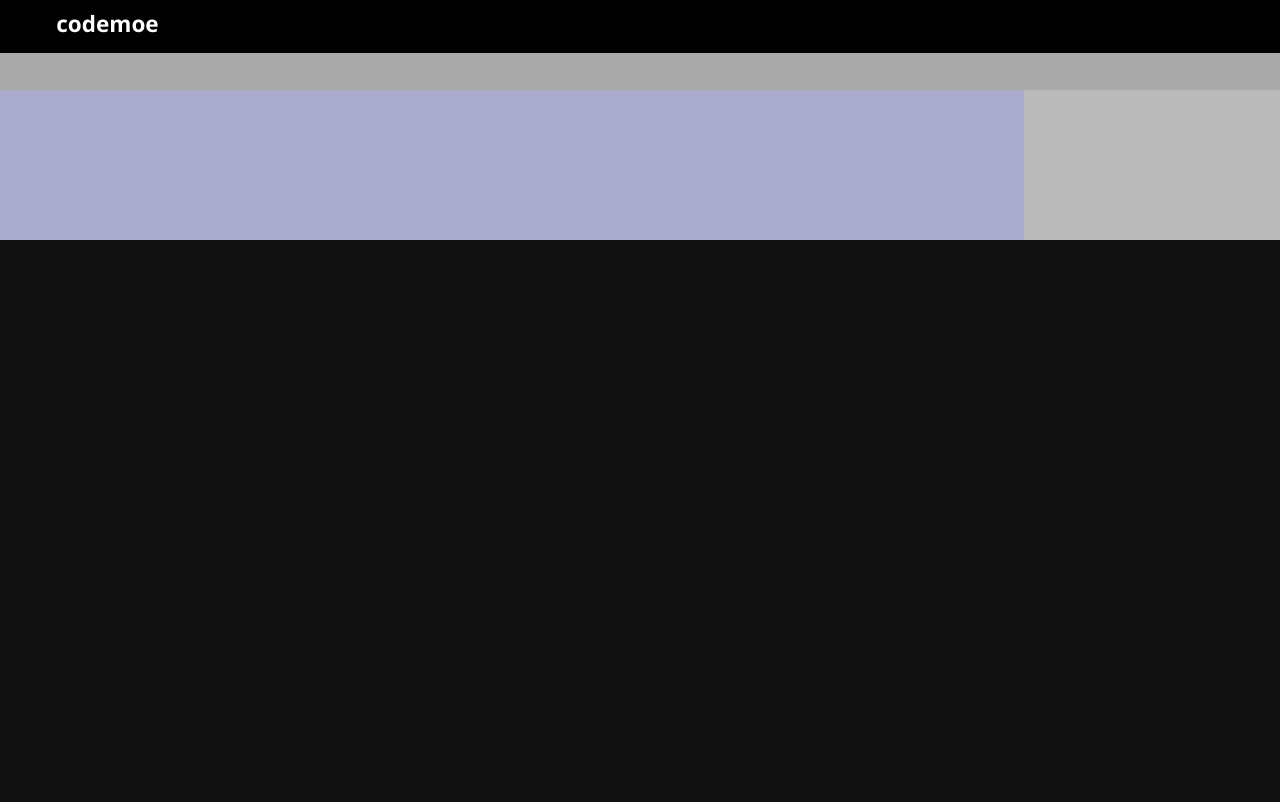
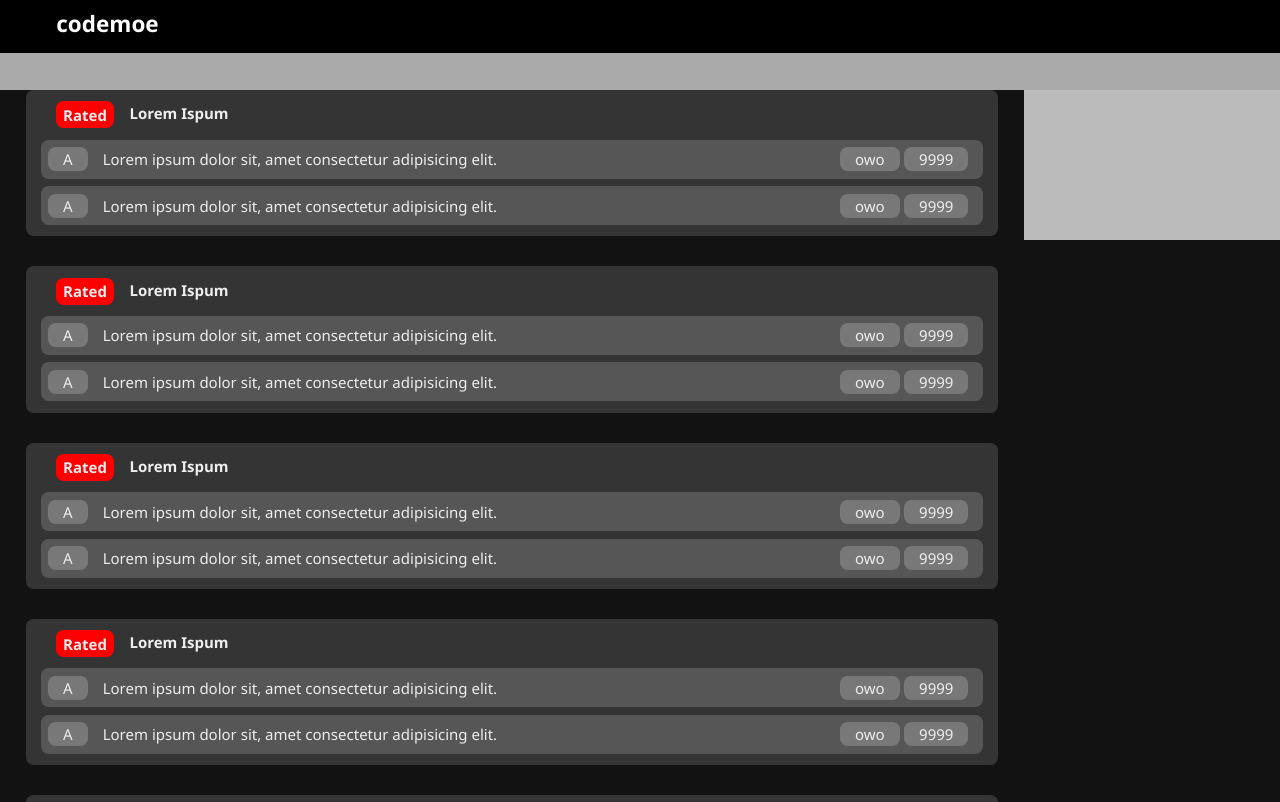
Before and after one commit to sterryn261/codemoe, a Vue app: page / in a window 1280 px wide. Shown: the top 802 px of the page. Built offline with nearby package versions, Linux system fonts and the light colour scheme.

Commit message:
List created

```diff
--- a/src/components/List/Contest.vue
+++ b/src/components/List/Contest.vue
@@ -1,7 +1,61 @@
 <script setup lang="ts">
+import Problem from './Problem.vue';
 </script>
 
 <template>
+  <div class="contest">
+
+    <div class="title">
+      <div class="type"> Rated </div> <span> Lorem Ispum </span>
+    </div>
+    <div class="problems">
+      <Problem />
+      <Problem />
+    </div>
+  </div>
 </template>
 
-<style scoped lang="scss"></style>
+<style scoped lang="scss">
+.contest {
+  display: flex;
+  flex-direction: column;
+  gap: 0.75em;
+
+  width: 76vw;
+  padding: 0.75em 1em;
+  border-radius: 0.5em;
+  margin: 2em 2vw;
+
+  color: var(--dp-text);
+  background: var(--ds-bg);
+
+  .title {
+    display: flex;
+    flex-direction: row;
+    gap: 1em;
+
+    margin-left: 1em;
+
+    .type {
+      padding: 0.1em 0.5em;
+      border-radius: 0.5em;
+
+      font-weight: bold;
+
+      background: var(--dp);
+
+    }
+
+    span {
+      font-weight: bold;
+      line-height: 1.7em;
+    }
+  }
+
+  .problems {
+    display: flex;
+    flex-direction: column;
+    gap: 0.5em;
+  }
+}
+</style>
--- a/src/components/List/List.vue
+++ b/src/components/List/List.vue
@@ -1,16 +1,37 @@
 <script setup lang="ts">
+import Contest from './Contest.vue';
 </script>
 
 <template>
   <div class="list">
+    <Contest />
+    <Contest />
+    <Contest />
+    <Contest />
+    <Contest />
+    <Contest />
+    <Contest />
+    <Contest />
+    <Contest />
+    <Contest />
+    <Contest />
+    <Contest />
+    <Contest />
+    <Contest />
+    <Contest />
+    <Contest />
+    <Contest />
+    <Contest />
+    <Contest />
+    <Contest />
+    <Contest />
+    <Contest />
+
   </div>
 </template>
 
 <style scoped lang="scss">
 .list {
   width: 80vw;
-  height: 10em;
-
-  background: #aac;
 }
 </style>
--- a/src/components/List/Problem.vue
+++ b/src/components/List/Problem.vue
@@ -2,6 +2,51 @@
 </script>
 
 <template>
+  <div class="problem">
+    <div class="id">
+      A
+    </div>
+    <span> Lorem ipsum dolor sit, amet consectetur adipisicing elit.</span>
+
+    <div class="tags">
+      <div class="tag"> owo </div>
+      <div class="tag"> 9999 </div>
+    </div>
+  </div>
 </template>
 
-<style scoped lang="scss"></style>
+<style scoped lang="scss">
+.problem {
+  display: flex;
+  flex-direction: row;
+  gap: 1em;
+  position: relative;
+
+  background: var(--dt-bg);
+  padding: 0.5em;
+  border-radius: 0.5em;
+
+  .id {
+    background: var(--dq-bg);
+
+    padding: 0 1em;
+    border-radius: 0.5em;
+  }
+
+  .tags {
+    display: flex;
+    flex-direction: row;
+    gap: 0.3em;
+    position: absolute;
+    right: 0;
+    margin-right: 1em;
+
+    .tag {
+      background: var(--dq-bg);
+
+      padding: 0 1em;
+      border-radius: 0.5em;
+    }
+  }
+}
+</style>
```
